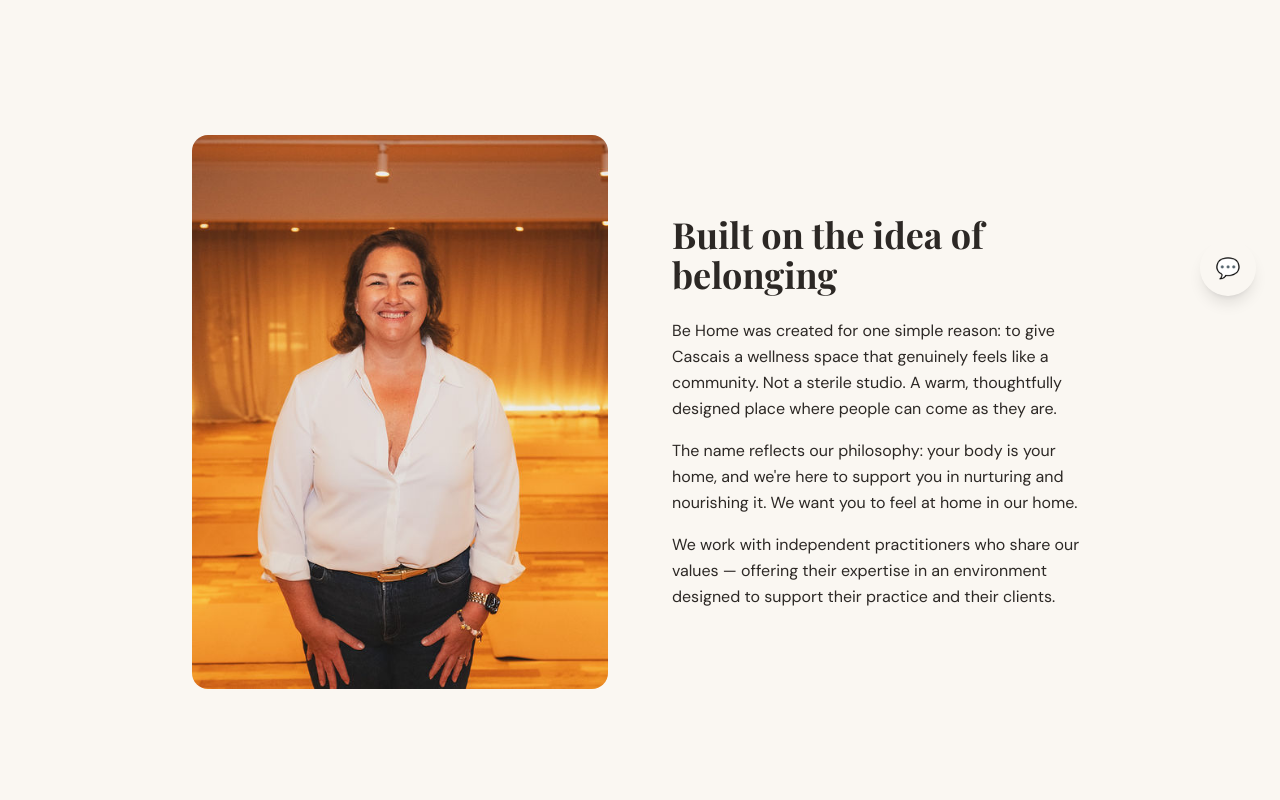
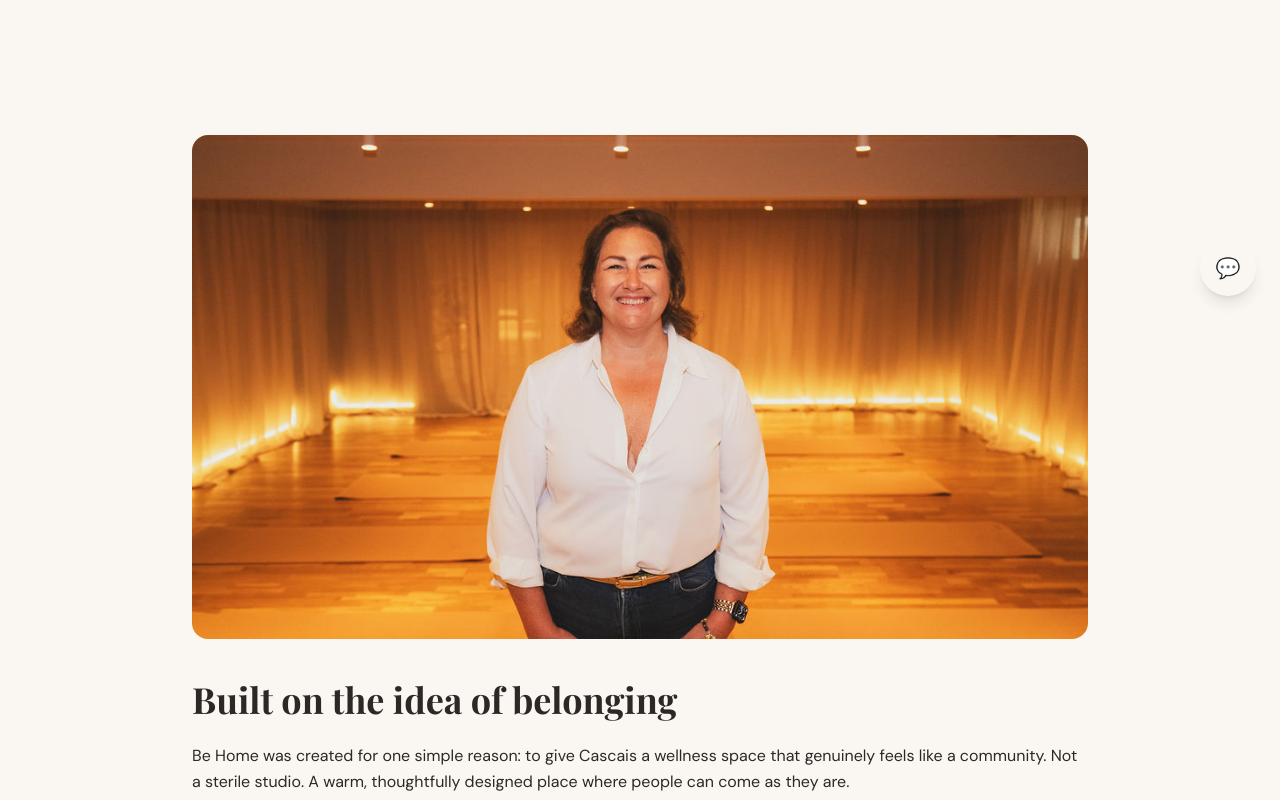
Before and after one commit to lisabarksfield/be-home, a Next.js app: page /about in a window 1280 px wide. Shown: the part 480-1280 px from the top of the page. Built offline with nearby package versions, Linux system fonts and the light colour scheme.

Commit message:
Make about page founder photo landscape, full-width above text
Co-Authored-By: Claude Sonnet 4.6 <noreply@anthropic.com>

```diff
--- a/app/(public)/about/page.tsx
+++ b/app/(public)/about/page.tsx
@@ -20,9 +20,9 @@ export default function AboutPage() {
       </section>
 
       <section className="py-20 px-6" style={{ backgroundColor: "var(--color-cream)" }}>
-        <div className="max-w-4xl mx-auto grid md:grid-cols-2 gap-16 items-center">
-          <div className="relative rounded-2xl overflow-hidden" style={{ aspectRatio: "3/4" }}>
-            <Image src="/about-founder.jpg" alt="Lisa — founder of Be Home Cascais" fill className="object-cover" />
+        <div className="max-w-4xl mx-auto flex flex-col gap-10">
+          <div className="relative rounded-2xl overflow-hidden" style={{ aspectRatio: "16/9" }}>
+            <Image src="/about-founder.jpg" alt="Lisa — founder of Be Home Cascais" fill className="object-cover" style={{ objectPosition: "center 30%" }} />
           </div>
           <div>
             <h2 className="text-3xl md:text-4xl font-light mb-6" style={{ fontFamily: "var(--font-serif)", color: "var(--color-charcoal)" }}>
```
